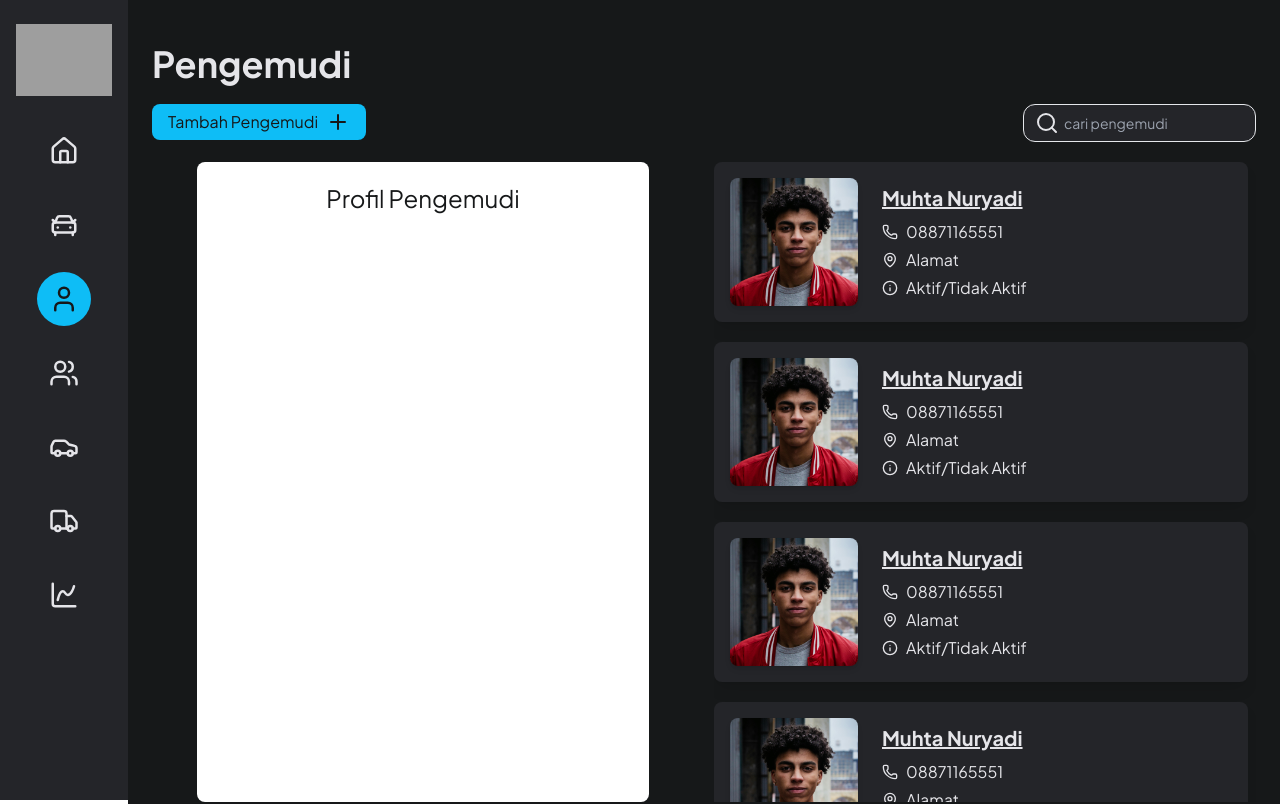
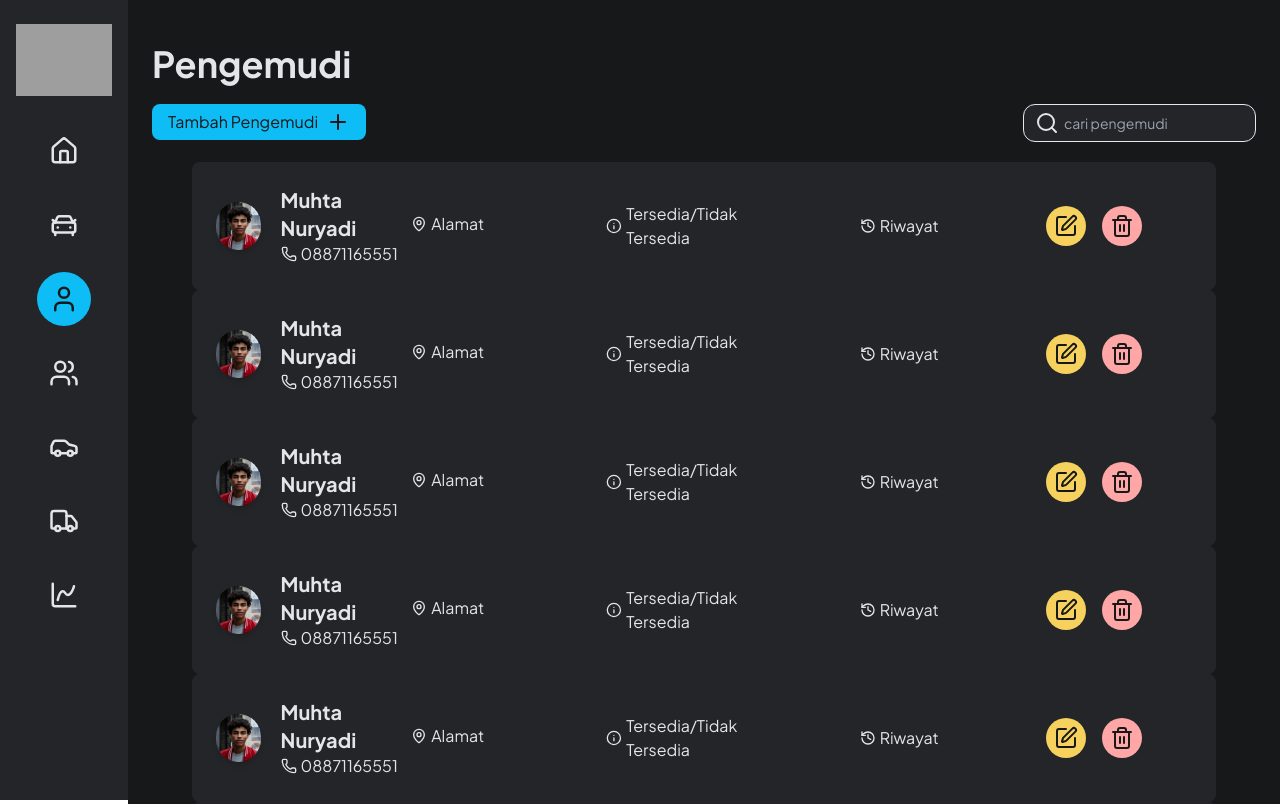
Before and after one commit to Muhless/ady-trans-jaya-react, a React (Vite) app: page /driver in a window 1280 px wide. Shown: the top 804 px of the page. Built offline with nearby package versions, Linux system fonts and the light colour scheme; grey boxes are pictures that could not be loaded.

Commit message:
update driver pages

```diff
--- a/src/components/card/CarCard.jsx
+++ b/src/components/card/CarCard.jsx
@@ -46,7 +46,7 @@ const CarCard = ({ available }) => {
   return (
     <div className="relative grid grid-cols-3 p-5 rounded-lg cursor-pointer bg-secondary text-text">
       <div className="absolute flex gap-1 cursor-pointer top-2 right-4">
-        <button className="p-2 text-primary rounded-full bg-biru hover:text-text">
+        <button className="p-2 text-primary rounded-full bg-kuning hover:text-text">
           <Edit size={15} />
         </button>
         <button
--- a/src/components/card/ProfileCard.jsx
+++ b/src/components/card/ProfileCard.jsx
@@ -1,59 +1,40 @@
-import { Phone, MapPin, Info, Trash2 } from "lucide-react";
-import Swal from "sweetalert2";
+import { Phone, MapPin, Info, Trash2, HistoryIcon, Edit } from "lucide-react";
 
-const handleDelete = () => {
-  Swal.fire({
-    title: "Yakin ingin menghapus?",
-    text: "Data driver akan dihapus secara permanen!",
-    icon: "warning",
-    showCancelButton: true,
-    confirmButtonColor: "#d33",
-    cancelButtonColor: "#3085d6",
-    confirmButtonText: "Ya, Hapus!",
-    cancelButtonText: "Batal",
-  }).then((result) => {
-    if (result.isConfirmed) {
-      Swal.fire({
-        title: "Menghapus...",
-        text: "Harap tunggu",
-        allowOutsideClick: false,
-        didOpen: () => {
-          Swal.showLoading();
-        },
-      });
-
-      setTimeout(() => {
-        Swal.close();
-        Swal.fire("Terhapus!", "Data driver telah dihapus.", "success");
-      }, 1500);
-    }
-  });
-};
-
-const ProfileCard = ({ onClick }) => {
+const ProfileCard = () => {
   return (
-    <div
-      className="relative flex flex-row p-4 items-center transition-all duration-300 ease-in-out shadow-lg cursor-pointer bg-secondary text-text rounded-lg hover:bg-hover hover:scale-105 hover:shadow-lg hover:-translate-y-2 hover:text-background mb-5"
-      onClick={onClick}
-    >
+    <div className="relative grid grid-cols-5 p-6 items-center transition-all duration-300 ease-in-out cursor-pointer bg-secondary text-text rounded-lg hover:bg-biru hover:text-primary hover:scale-105">
+      <div className="flex gap-5 items-center">
         <img
           src="/assets/images/profile/1.jpg"
           alt="Profile"
-        className="object-cover shadow-md w-32 h-32 rounded-lg"
+          className="object-cover shadow-md size-12 rounded-full"
         />
-      <div className="flex flex-col justify-center px-6">
-        <h1 className="mb-2 text-xl font-bold underline">Muhta Nuryadi</h1>
-        <div className="flex items-center mb-1">
-          <Phone className="w-4 h-4 mr-2" />
+        <div>
+          <h1 className="text-xl font-bold">Muhta Nuryadi</h1>
+          <div className="flex items-center">
+            <Phone className="w-4 h-4 mr-1" />
             <span>08871165551</span>
           </div>
+        </div>
+      </div>
       <div className="flex items-center mb-1">
-          <MapPin className="w-4 h-4 mr-2" />
+        <MapPin className="w-4 h-4 mr-1" />
         <span>Alamat</span>
       </div>
       <div className="flex items-center">
-          <Info className="w-4 h-4 mr-2" />
-          <span>Aktif/Tidak Aktif</span>
+        <Info className="w-4 h-4 mr-1" />
+        <span>Tersedia/Tidak Tersedia</span>
+      </div>
+      <div className="flex items-center justify-center hover:underline hover:text-text">
+        <HistoryIcon className="w-4 h-4 mr-1" />
+        <p>Riwayat</p>
+      </div>
+      <div className="flex items-center justify-center gap-4 text-primary">
+        <div className="p-2 bg-kuning rounded-full hover:text-text">
+          <Edit />
+        </div>
+        <div className="p-2 bg-merah rounded-full hover:text-text">
+          <Trash2 />
         </div>
       </div>
     </div>
--- a/src/pages/car/Index.jsx
+++ b/src/pages/car/Index.jsx
@@ -33,7 +33,7 @@ function CarPages() {
           <AddButton
             onClick={() => {
               setIsModalOpen(true);
-            }}
+            }} name={"Kendaraan"}
           />
           <div className="flex justify-center gap-2">
             {carTypes.map((type, index) => (
@@ -59,6 +59,7 @@ function CarPages() {
           <CarCard />
         </div>
       </div>
+      {/* TODO: make root model */}
       <CarAddModal
         isOpen={isModalOpen}
         onClose={() => setIsModalOpen(false)}
--- a/src/pages/driver/Index.jsx
+++ b/src/pages/driver/Index.jsx
@@ -1,8 +1,6 @@
-import React from "react";
-import { Helmet } from "react-helmet-async";
+import React, { useState } from "react";
 import { Link, useNavigate } from "react-router-dom";
 import ProfileCard from "../../components/card/ProfileCard";
-import AddDriverCard from "../../components/card/AddDriverCard";
 import AddButton from "../../components/button/ButtonAdd";
 import SearchInput from "../../components/Search";
 
@@ -12,25 +10,25 @@ function DriverPages() {
     navigate(`/driver/${driverId}`);
   };
 
+  const [isModalOpen, setIsModalOpen] = useState(false);
+
   return (
     <>
       <h1 className="text-4xl text-text font-bold py-5">Pengemudi</h1>
       <div className="flex justify-between mb-5">
-        <AddButton name={"Pengemudi"}/>
+        <AddButton
+          name={"Pengemudi"}
+          onClick={() => {
+            setIsModalOpen(true);
+          }}
+        />
         <SearchInput placeholder="cari pengemudi" />
       </div>
-      <div className="grid grid-cols-2 gap-5 text-text">
-        <div className="w-full justify-center flex">
-          <div className="h-[40rem] w-10/12 bg-white rounded-lg p-5 text-primary">
-            <h1 className="text-center text-2xl">Profil Pengemudi</h1>
-          </div>
-        </div>
-        <div className="overflow-auto pr-2 max-h-[40rem]">
-          <Link to={"/driver/add"}></Link>
-          {[1, 2, 3, 4, 5, 6, 7, 8, 9, 10].map((id) => (
-            <ProfileCard key={id} onClick={() => handleCardClick(id)} />
-          ))}
-        </div>
+      <div className="px-10">
+        <Link to={"/driver/add"}></Link>
+        {[1, 2, 3, 4, 5, 6, 7, 8, 9, 10].map((id) => (
+          <ProfileCard key={id} onClick={() => handleCardClick(id)} />
+        ))}
       </div>
     </>
   );
```
Lines whose indentation alone changed are shown as unchanged.
